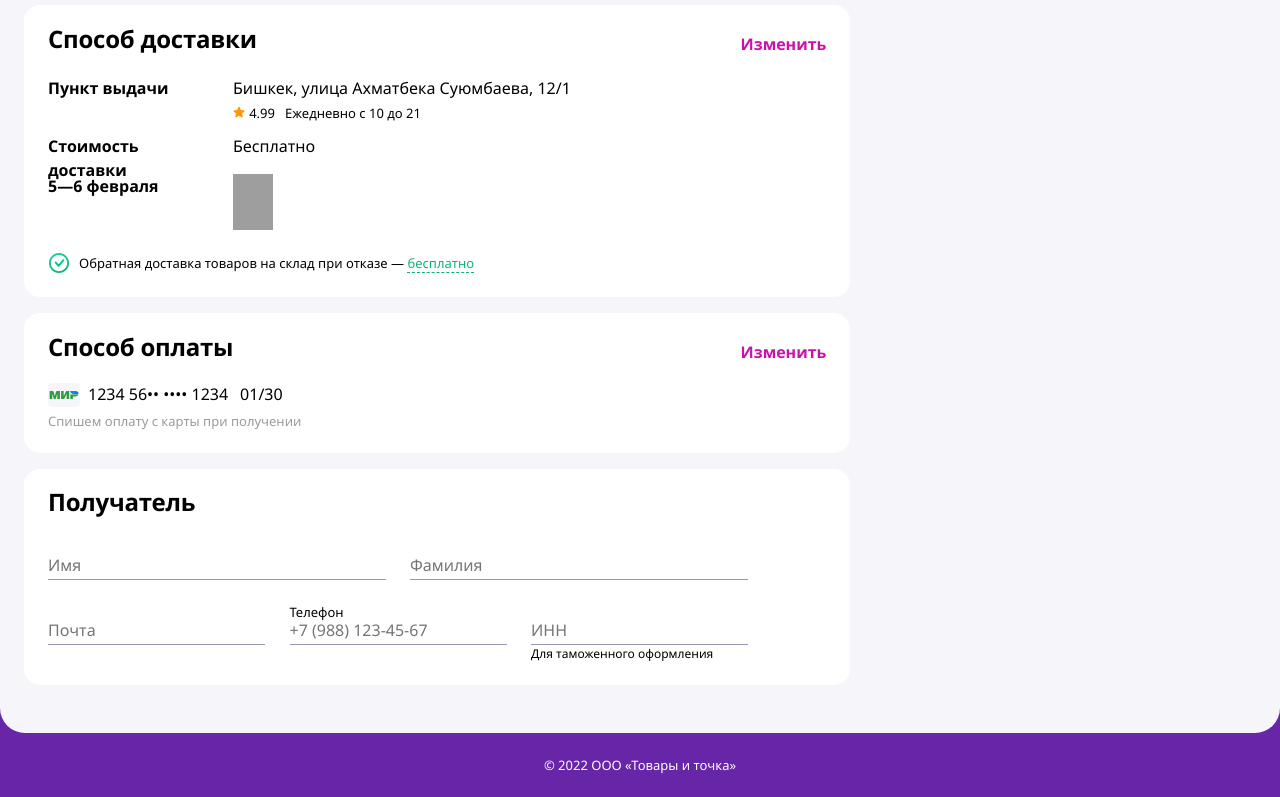
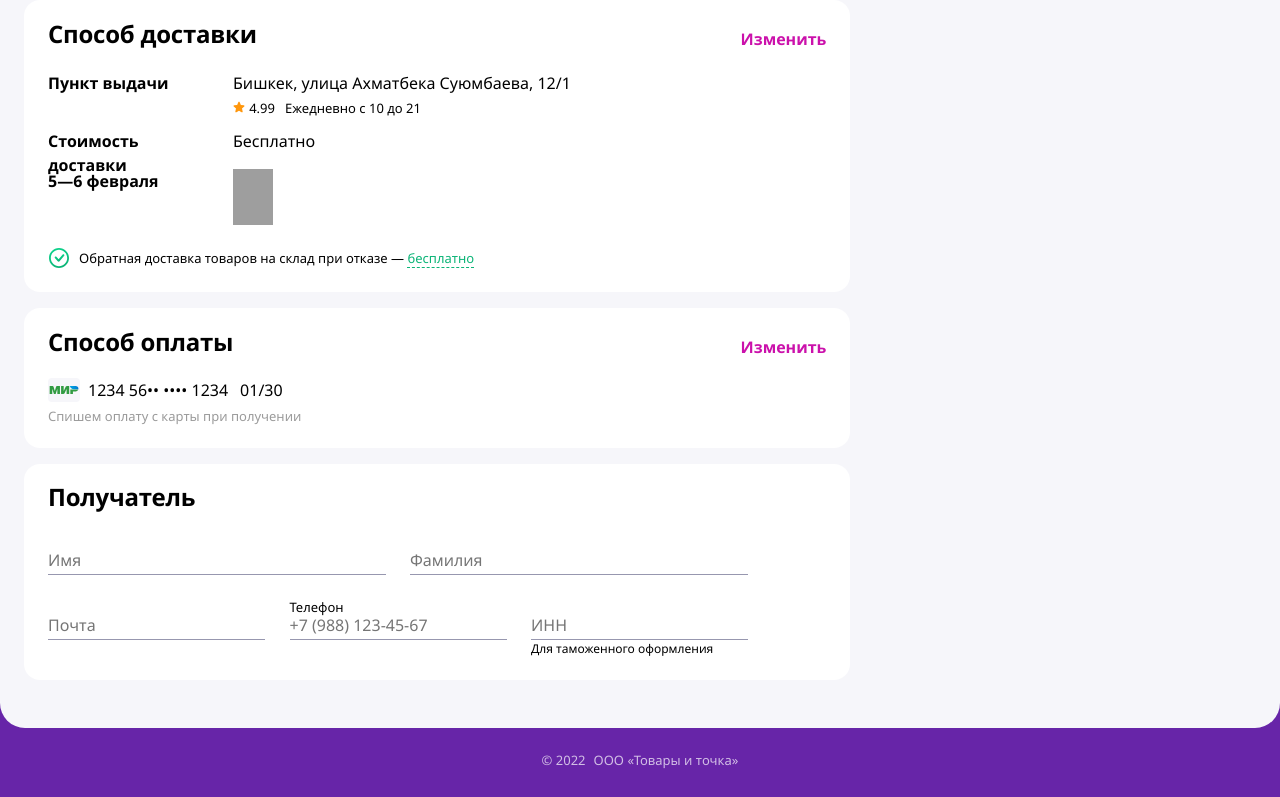
Before and after one commit to oneOfThePeakyBlinders/L-0-task-, a website with bundled scripts: page index.html in a window 1280 px wide. Shown: the part 1229-2026 px from the top of the page. Built offline with nearby package versions, Linux system fonts and the light colour scheme; grey boxes are pictures that could not be loaded.

Commit message:
fixed some issues

```diff
--- a/css/cartItems.css
+++ b/css/cartItems.css
@@ -28,7 +28,7 @@
 }
 
 .cart-items-section .item {
-  margin-bottom: 29px;
+  margin-bottom: 28.2px;
 }
 
 .cart-items {
--- a/css/footer.css
+++ b/css/footer.css
@@ -1,9 +1,10 @@
 footer {
-  /* height: 64px; */
+  font-size: 13px;
+  color: rgba(255, 255, 255, 0.70);
   text-align: center;
-  font-size: 13px;
-  color: #FFF;
-  /* line-height: 64px; */
+  font-style: normal;
+  font-weight: 400;
+  line-height: 16px
 }
 
 footer nav.navigate {
@@ -28,6 +29,9 @@ footer svg path:hover {
 .footer-title {
   height: 64px;
   line-height: 64px;
+  display: flex;
+  justify-content: center;
+  gap: 8px;
 }
 
 .nav-container {
--- a/css/receiverForms.css
+++ b/css/receiverForms.css
@@ -19,6 +19,8 @@
 
 .user-data input::placeholder {
   font-size: 16px;
+  font-weight: 400;
+  line-height: 24px;
 }
 
 .input-field-container p {
--- a/index.html
+++ b/index.html
@@ -303,10 +303,10 @@
                             <div class="mr-8">
                                 <img src="assets/icons/Frame277132129.svg" alt="">
                             </div>
-                            <div class="mr-12">
+                            <div class="mr-12" style="font-size: 16px;font-weight: 400;line-height: 24px">
                                 1234 56•• •••• 1234
                             </div>
-                            <div>01/30</div>
+                            <div style="font-size: 16px;font-weight: 400;line-height: 24px">01/30</div>
                         </div>
                         <p class="fz-13 color-gray">
                             Спишем оплату с карты при получении
@@ -504,7 +504,12 @@
 
 <footer>
     <div class="footer-title">
-        © 2022 ООО «Товары и точка»
+        <div>
+            © 2022
+        </div>
+        <div>
+            ООО «Товары и точка»
+        </div>
     </div>
 
     <nav class="navigate">
```
